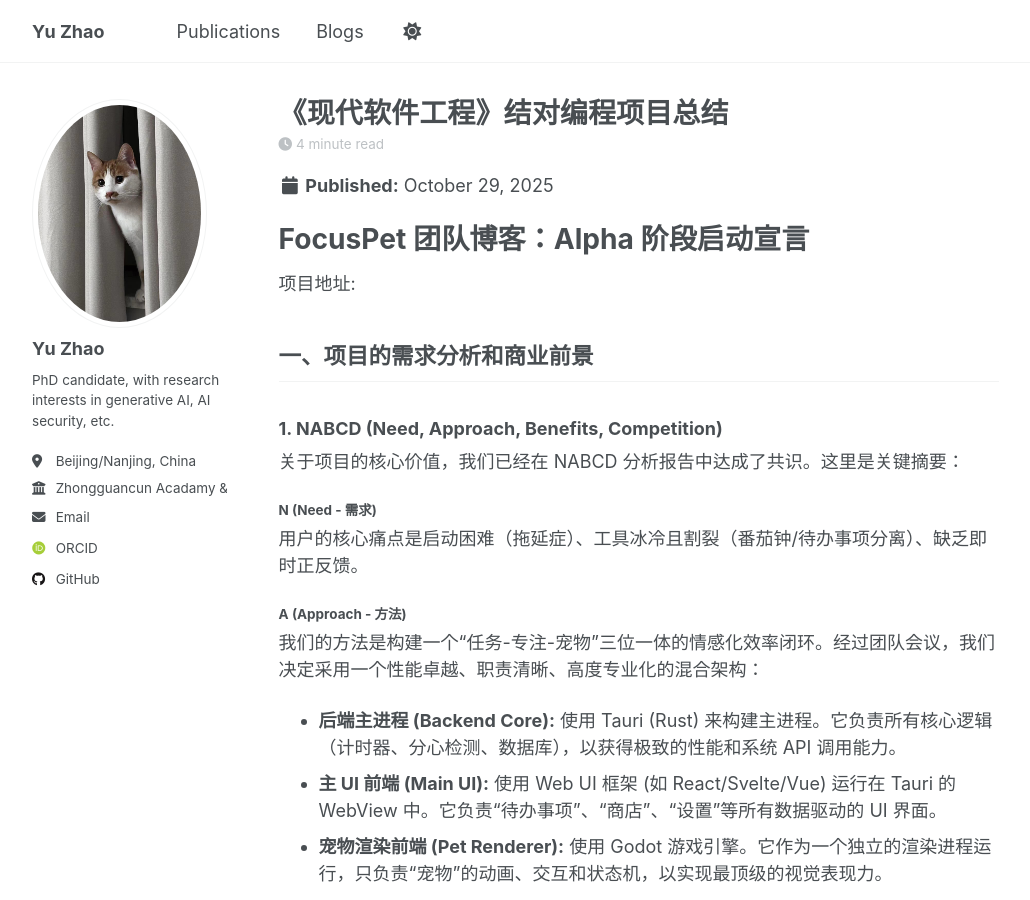
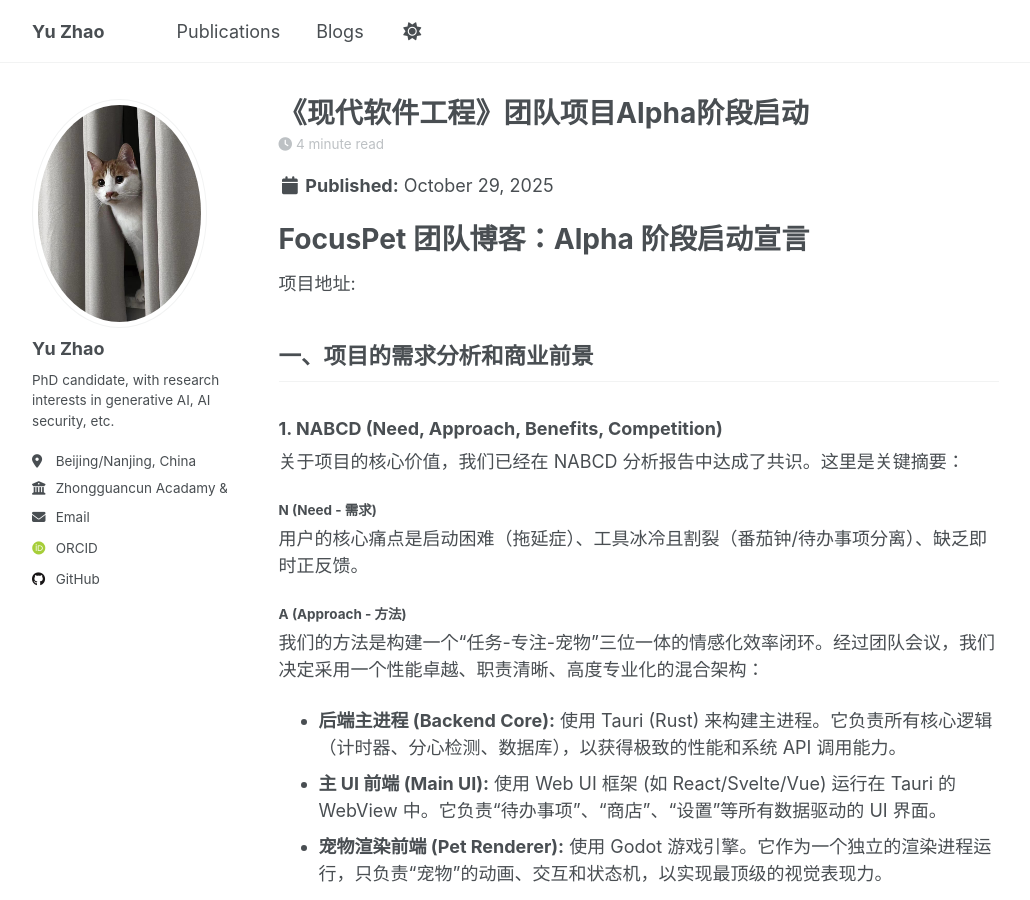
Before and after one commit to milkieTigera/milkieTigera.github.io, a Jekyll site: the page built from _posts/2025-10-28-blog-post-3.md, in a window 1280 px wide and 900 px high. Shown: the whole window, without its empty margins (26-1056 px from the left). Built offline with Jekyll 4.4.1, drawn with Linux system fonts in a browser that asks for light colours; some web fonts are replaced; a script that is not in the unit is left out; comment, search, counter and statistics services are not loaded.

Commit message:
course blog 3

```diff
--- a/_posts/2025-10-28-blog-post-3.md
+++ b/_posts/2025-10-28-blog-post-3.md
@@ -1,5 +1,5 @@
 ---
-title: '《现代软件工程》结对编程项目总结'
+title: '《现代软件工程》团队项目Alpha阶段启动'
 date: 2025-10-29
 permalink: /posts/2025/10/blog-post-3/
 tags:
```
